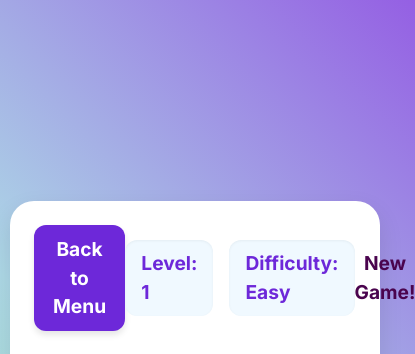
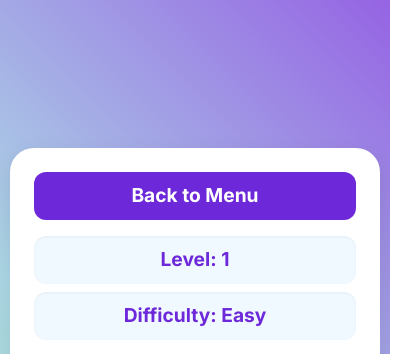
Before and after one commit to 365otg/ZsPictureMatch, a plain HTML site: page index.html in a window 390 px wide. Both pictures are taken after a click on the button "Easy (Ages 5-9)". Shown: the top 354 px of the page, 415 px wide, since content can reach past the window. Drawn offline with nearby package versions, Linux system fonts and the light colour scheme.

Commit message:
Update index.html

```diff
--- a/index.html
+++ b/index.html
@@ -16,7 +16,7 @@
             min-height: 100vh;
             margin: 0;
             overflow: hidden;
-            /* NEW: Rainbow water background animation */
+            /* Rainbow water background animation */
             background: linear-gradient(45deg, #FFC0CB, #FFD700, #90EE90, #ADD8E6, #8A2BE2, #FF69B4); /* Rainbow colors */
             background-size: 400% 400%; /* Larger than viewport to allow movement */
             animation: rainbowBackground 15s ease infinite alternate; /* Animation */
@@ -101,8 +101,9 @@
             display: none; /* Hidden by default, shown when game starts */
             flex-direction: column;
             align-items: center;
-            max-width: 95%;
-            width: 700px; /* Max width for the game */
+            max-width: 95%; /* Make it truly responsive */
+            width: 100%; /* Allow it to shrink */
+            box-sizing: border-box; /* Include padding in width */
             margin-bottom: 2rem;
         }
         .game-header {
@@ -114,6 +115,8 @@
             font-size: 1.2rem;
             font-weight: bold;
             color: #4a044e;
+            flex-wrap: wrap; /* Allow items to wrap on smaller screens */
+            gap: 1rem; /* Space between wrapped items */
         }
         /* Styles for the header boxes */
         .header-box {
@@ -126,6 +129,26 @@
             gap: 0.5rem;
             color: #6d28d9; /* Purple text */
         }
+        /* Adjust header layout for smaller screens */
+        @media (max-width: 768px) {
+            .game-header {
+                flex-direction: column; /* Stack vertically */
+                align-items: center;
+            }
+            .game-header > button, .game-header > div {
+                width: 100%; /* Make buttons and info boxes full width */
+                text-align: center;
+            }
+            .game-header .flex {
+                flex-direction: column; /* Stack level and difficulty */
+                gap: 0.5rem;
+            }
+            .header-box {
+                width: 100%; /* Make header boxes full width when stacked */
+                justify-content: center; /* Center text in stacked boxes */
+            }
+        }
+
         .game-board {
             display: grid;
             border: 4px solid #a78bfa; /* Purple border */
@@ -198,7 +221,7 @@
             border-radius: 0.75rem;
             font-weight: bold;
             transition: background-color 0.3s ease, transform 0.2s ease;
-            box-shadow: 0 4px 6px rgba(0, 0, 0, 0.1);
+            box-shadow: 0 4みをpx 6px rgba(0, 0, 0, 0.1);
             border: none;
             cursor: pointer;
         }
@@ -247,7 +270,7 @@
             }
         }
 
-        /* NEW: Shortcut prompt styles */
+        /* Shortcut prompt styles */
         .shortcut-prompt {
             background-color: #e0f9ff;
             border-radius: 1rem;
@@ -289,10 +312,10 @@
             <button id="mediumButton">Medium (Ages 9-15)</button>
             <button id="hardButton">Hard (Adults)</button>
         </div>
-        <!-- NEW: Continue Game button -->
+        <!-- Continue Game button -->
         <button id="continueGameButton" class="hidden bg-purple-500 hover:bg-purple-600 text-white font-bold py-2 px-4 rounded-lg shadow-md mt-4 transition duration-300 ease-in-out">Continue Game</button>
 
-        <!-- NEW: Shortcut prompt -->
+        <!-- Shortcut prompt -->
         <div id="shortcutPrompt" class="shortcut-prompt">
             <p id="shortcutText"></p>
             <button id="closeShortcutPrompt">Got It!</button>
@@ -300,7 +323,7 @@
     </div>
 
     <div class="game-container" id="gameContainer">
-        <div class="game-header" id="gameHeader"> <!-- Added id="gameHeader" here -->
+        <div class="game-header" id="gameHeader">
             <button id="backToMenuButton">Back to Menu</button>
             <div class="flex gap-4">
                 <div class="header-box">
@@ -330,7 +353,7 @@
         const confettiContainer = document.getElementById('confetti-container');
         const currentLevelDisplay = document.getElementById('currentLevelDisplay');
         const currentDifficultyDisplay = document.getElementById('currentDifficultyDisplay');
-        const gameHeader = document.getElementById('gameHeader'); // Correctly get gameHeader by its new ID
+        const gameHeader = document.getElementById('gameHeader');
 
         const easyButton = document.getElementById('easyButton');
         const mediumButton = document.getElementById('mediumButton');
@@ -363,14 +386,14 @@
             '🐶', '🐱', '🐭', '🐹', '🐰', '🦊', '🐻', '🐼', '🐨', '🐯', '🦁', '🐵', '🐸', '🐥', '🐧', '🦋', // Animals
             '🌸', '🌼', '🌻', '🌷', '🌳', '🌲', '🌵', '🌴', '🍀', '🍁', // Nature & Plants
             '🌈', '☀️', '🌟', '💖', '😊', '👍', '🎉', '🎈', '🎁', '🧸', '🚀', '👑', '💎', '💡', '🎵', '🎶', // Fun & Positive
-            '🏠', '🏫', '🏥', '🚒', '🚓', '🚕', '🚌', '🚗', // Buildings & Vehicles (simple) - Changed bike to car for consistency
+            '🏠', '🏫', '🏥', '🚒', '🚓', '🚕', '🚌', '🚗', // Buildings & Vehicles (simple)
             '⚽', '🏀', '🏈', '⚾', '🎾', '🎳', '🎯', '🎮', // Sports & Games
             // NEW CATEGORIES
             '🧑‍💻', '🔬', '🎨', '🛠️', '⚙️', '📈', '📊', '💼', // Work Emojis
-            '✈️', '🚢', '🚂', '🗺️', '🧭', '🗼', '🗽', '🕌', // Travel Emojis - Added Mosque for diversity
+            '✈️', '🚢', '🚂', '🗺️', '🧭', '🗼', '🗽', '🕌', // Travel Emojis
             '🇺🇸', '🇬🇧', '🇫🇷', '🇩🇪', '🇮🇹', '🇯🇵', '🇨🇳', '🇮🇳', // Flag Emojis (representational)
             '🎸', '🎤', '🥁', '🎹', '🎺', '🎻', '🎧', '🎙️', // Music Emojis
-            '🌙', '☁️', '☔', '❄️', '⚡', '🌬️', '☀️', '🌡️', '💧', '🌊' // Night & Weather Emojis - Added water elements
+            '🌙', '☁️', '☔', '❄️', '⚡', '🌬️', '☀️', '🌡️', '💧', '🌊' // Night & Weather Emojis
         ];
 
         // Emojis to reveal behind the tiles (can be different from TILE_EMOJIS)
@@ -528,8 +551,16 @@
             // Calculate optimal tile size based on container width
             const gameContainerElement = document.getElementById('gameContainer');
             // Get available width and height for the board, considering padding and borders
-            const availableWidth = gameContainerElement.clientWidth - (1.5 * 16 * 2) - (4 * 2);
-            const availableHeight = gameContainerElement.clientHeight - (1.5 * 16 * 2) - (4 * 2) - gameHeader.offsetHeight;
+            // 1.5rem padding on game-container = 2 * 1.5 * 16px = 48px
+            // 4px border on game-board = 2 * 4px = 8px
+            // gameHeader height needs to be accounted for in available height
+            const gameContainerPadding = 1.5 * 16 * 2;
+            const gameBoardBorder = 4 * 2;
+            const headerHeight = gameHeader.offsetHeight;
+
+            const availableWidth = gameContainerElement.clientWidth - gameContainerPadding - gameBoardBorder;
+            // Subtract header height and some margin/padding below header
+            const availableHeight = gameContainerElement.clientHeight - gameContainerPadding - gameBoardBorder - headerHeight - (1.5 * 16); // 1.5rem margin-bottom on header
 
             // Calculate tile size based on both width and height constraints
             let calculatedTileSizeByWidth = Math.floor(availableWidth / cols);
@@ -553,8 +584,8 @@
             // Set up CSS Grid for the board
             gameBoard.style.gridTemplateColumns = `repeat(${cols}, ${currentTileSize}px)`;
             gameBoard.style.gridTemplateRows = `repeat(${rows}, ${currentTileSize}px)`;
-            gameBoard.style.width = `${cols * currentTileSize + 4 * 2}px`; /* Board width + border */
-            gameBoard.style.height = `${rows * currentTileSize + 4 * 2}px`; /* Board height + border */
+            gameBoard.style.width = `${cols * currentTileSize + gameBoardBorder}px`;
+            gameBoard.style.height = `${rows * currentTileSize + gameBoardBorder}px`;
 
 
             let tileIndex = 0;
```
